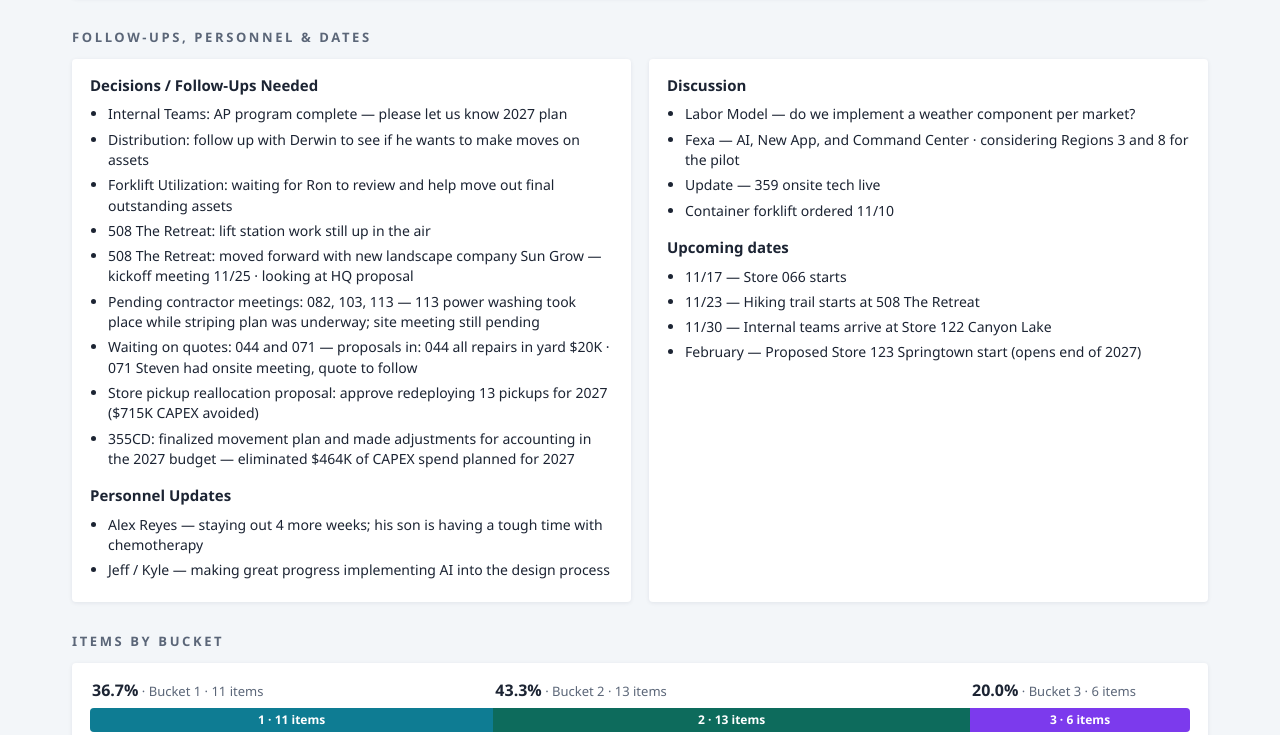
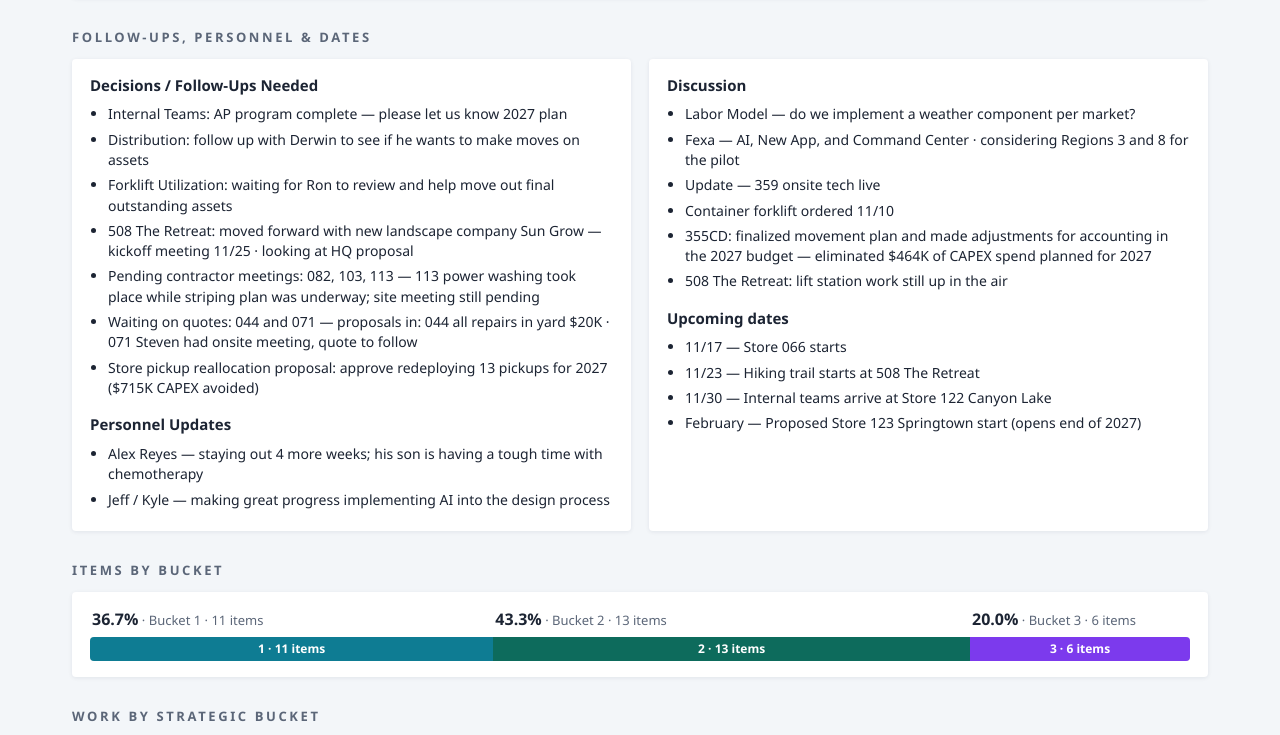
Before and after one commit to julianchetlange-svg/Store-Development-Fleet-Update, a plain HTML site: page index.html in a window 1280 px wide. Shown: the part 1659-2394 px from the top of the page. Drawn offline with Linux system fonts and the light colour scheme.

Commit message:
Owner update: move 355CD and 508 lift station to Discussion
Co-Authored-By: Claude Opus 5.5 <noreply@anthropic.com>
Claude-Session: https://claude.ai/code/session_015mEdPz6kd4sRqGUv4QfhBK

```diff
--- a/index.html
+++ b/index.html
@@ -240,19 +240,19 @@ const REPORTS = [
       "Internal Teams: AP program complete — please let us know 2027 plan",
       "Distribution: follow up with Derwin to see if he wants to make moves on assets",
       "Forklift Utilization: waiting for Ron to review and help move out final outstanding assets",
-      "508 The Retreat: lift station work still up in the air",
       "508 The Retreat: moved forward with new landscape company Sun Grow — kickoff meeting 11/25 · looking at HQ proposal",
       "Pending contractor meetings: 082, 103, 113 — 113 power washing took place while striping plan was underway; site meeting still pending",
       "Waiting on quotes: 044 and 071 — proposals in: 044 all repairs in yard $20K · 071 Steven had onsite meeting, quote to follow",
-      "Store pickup reallocation proposal: approve redeploying 13 pickups for 2027 ($715K CAPEX avoided)",
-      "355CD: finalized movement plan and made adjustments for accounting in the 2027 budget — eliminated $464K of CAPEX spend planned for 2027"
+      "Store pickup reallocation proposal: approve redeploying 13 pickups for 2027 ($715K CAPEX avoided)"
     ],
 
     discussion:[
       "Labor Model — do we implement a weather component per market?",
       "Fexa — AI, New App, and Command Center · considering Regions 3 and 8 for the pilot",
       "Update — 359 onsite tech live",
-      "Container forklift ordered 11/10"
+      "Container forklift ordered 11/10",
+      "355CD: finalized movement plan and made adjustments for accounting in the 2027 budget — eliminated $464K of CAPEX spend planned for 2027",
+      "508 The Retreat: lift station work still up in the air"
     ],
 
     personnel:[
```
